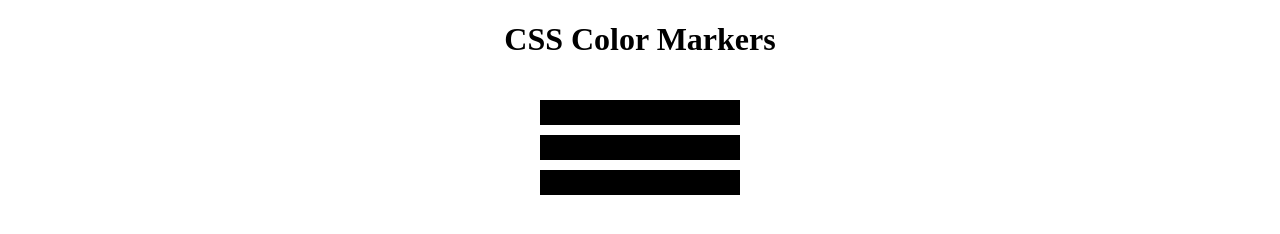
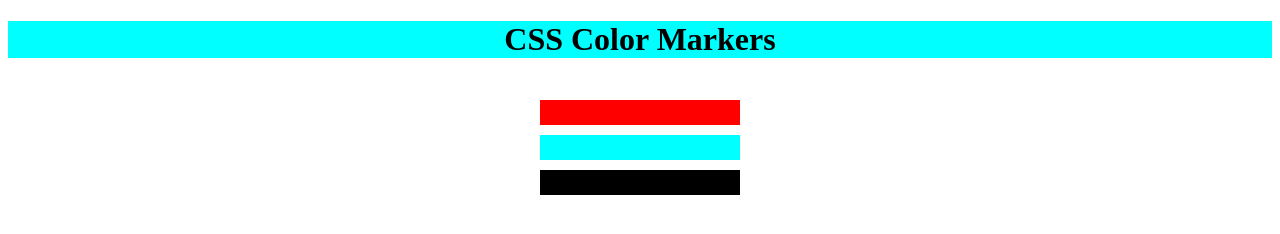
Before and after one commit to Codnova/Colored-Markers, a plain HTML site: page index.html in a window 1280 px wide. Drawn offline with Linux system fonts and the light colour scheme.

Commit message:
changes styles

```diff
--- a/styles.css
+++ b/styles.css
@@ -1,5 +1,6 @@
 h1 {
 	text-align: center;
+	background-color: rgb(0, 255, 255);
 }
 
 .marker {
@@ -9,11 +10,11 @@ h1 {
 }
 
 .one {
-  background-color: rgb(0, 0, 0);
+  background-color: rgb(255, 0, 0);
 }
 
 .two {
-  background-color: rgb(0, 0, 0);
+  background-color: rgb(0, 255, 255);
 }
 
 .three {
```
